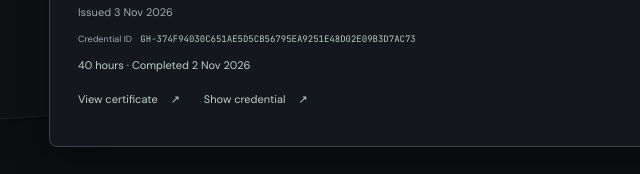
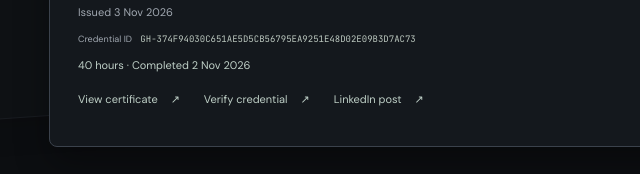
Before and after one commit to thurein2003/Portfolio, a website: page index.html in a window 1280 px wide. Shown: the part 1205-1379 px from the top of the page, 184-824 px from the left. Drawn offline with Linux system fonts and the light colour scheme.

Commit message:
Link GCDFP verification and LinkedIn announcement

```diff
--- a/index.html
+++ b/index.html
@@ -302,7 +302,13 @@
                   href="https://greyhawkforensics.asia/academy/verify/GH-374F94030C651AE5D5CB56795EA9251E48D02E09B3D7AC73"
                   target="_blank"
                   rel="noopener noreferrer"
-                  >Show credential <span aria-hidden="true">↗</span></a
+                  >Verify credential <span aria-hidden="true">↗</span></a
+                >
+                <a
+                  href="https://lnkd.in/p/gZz9hPsb"
+                  target="_blank"
+                  rel="noopener noreferrer"
+                  >LinkedIn post <span aria-hidden="true">↗</span></a
                 >
               </div>
             </div>
```
Also changed, not shown: README.md.
